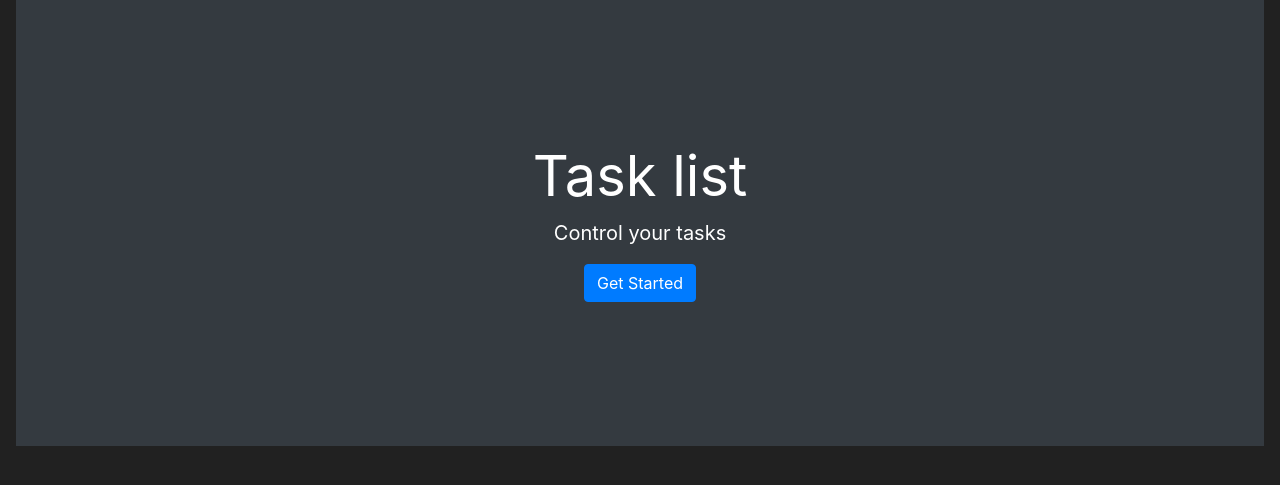
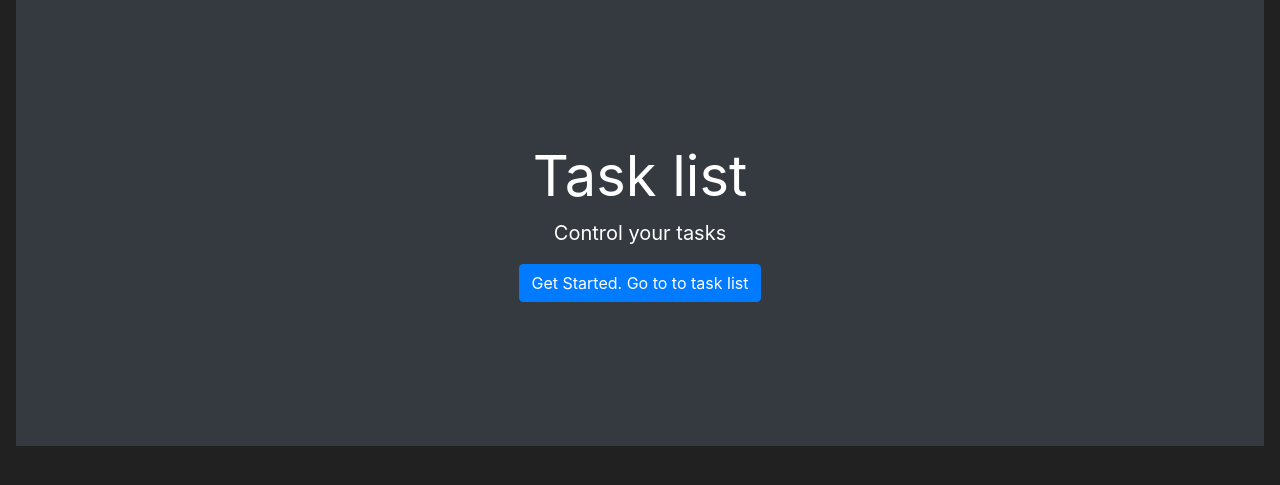
Before and after one commit to alancalumby/tasklist, a Flask app: page / in a window 1280 px wide. Shown: the part 73-558 px from the top of the page. Run offline with Flask 2, Linux system fonts and the light colour scheme; data comes from the database, SQL or seed files in the repository; some libraries are stand-ins or nearby versions.

Commit message:
test branch2

```diff
--- a/tasklist/templates/home.html
+++ b/tasklist/templates/home.html
@@ -7,7 +7,7 @@
         <div class="col-md-5 p-lg-5 mx-auto my-5">
             <h1 class="display-4 font-weight-normal">Task list</h1>
             <p class="lead font-weight-normal">Control your tasks</p>
-            <a class="btn btn-primary" href="{{ url_for('tasks_page') }}">Get Started</a>
+            <a class="btn btn-primary" href="{{ url_for('tasks_page') }}">Get Started. Go to to task list</a>
         </div>
         <div class="product-device box-shadow d-none d-md-block"></div>
         <div class="product-device product-device-2 box-shadow d-none d-md-block"></div>
```
Also changed, not shown: docs/db_cmds.txt (line endings or trailing spaces).
